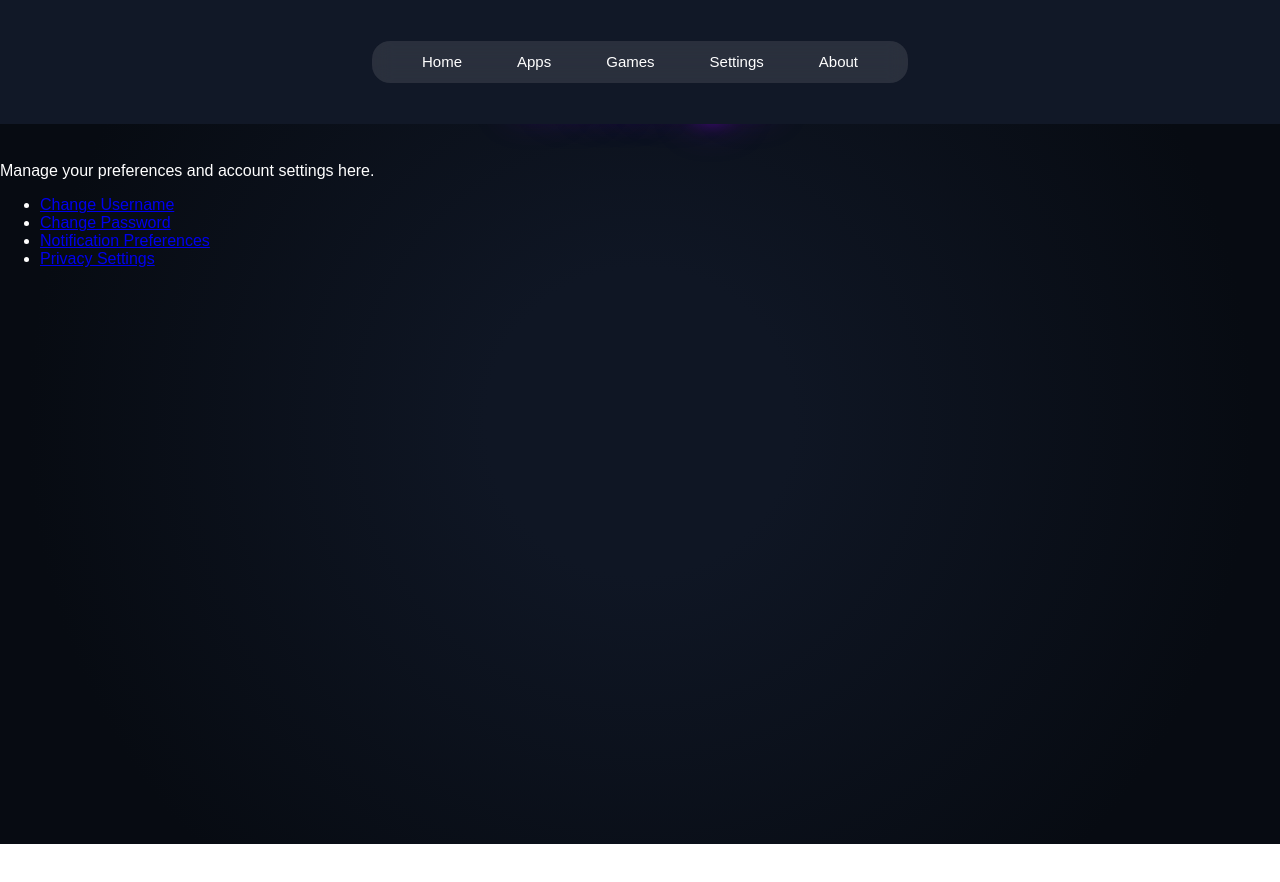
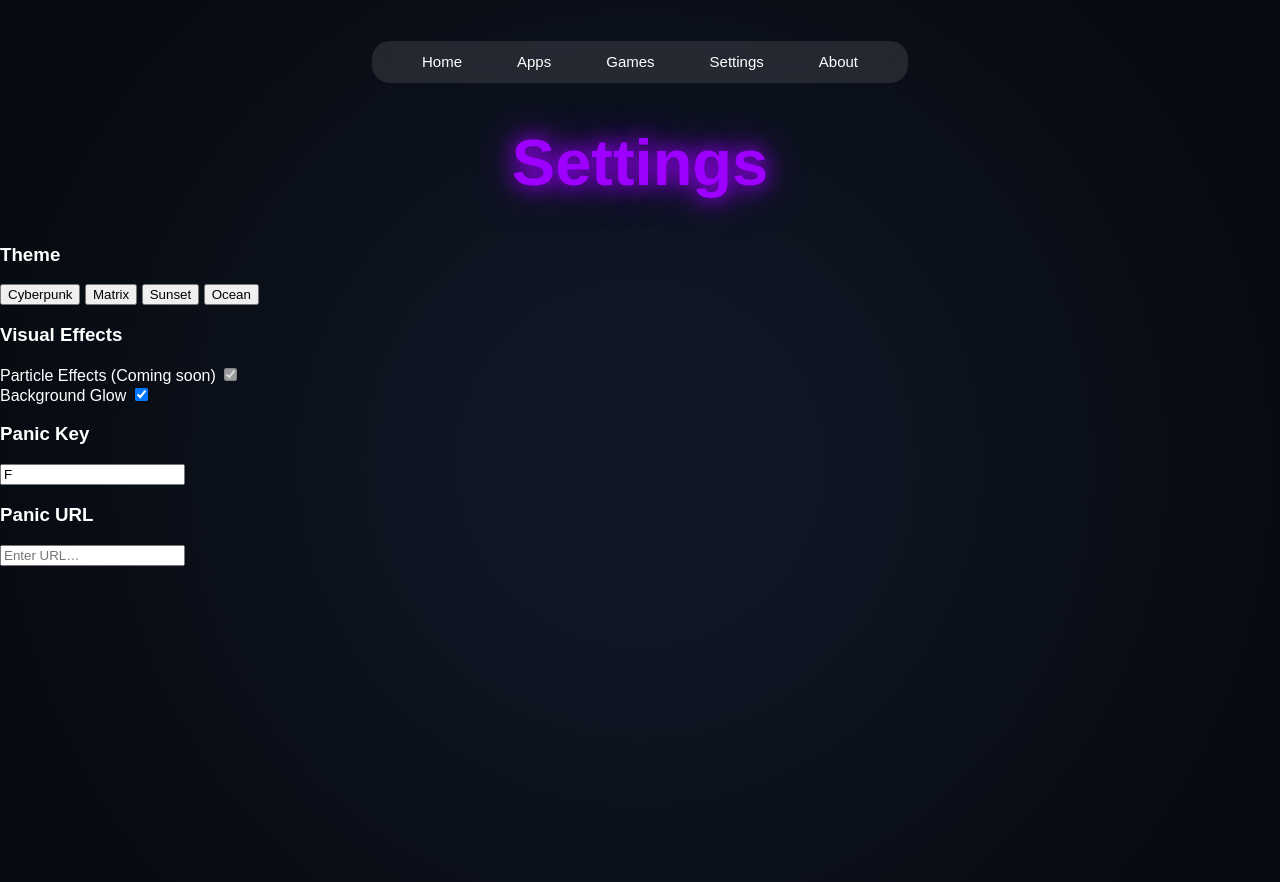
Before and after one commit to kumaa11/Universal-Network, a website: page public/settings.html in a window 1280 px wide. Before the commit the page ends 844 px from the top, so only its background shows below. Drawn offline with Linux system fonts and the light colour scheme.

Commit message:
settings

```diff
--- a/public/assets/css/style.css
+++ b/public/assets/css/style.css
@@ -52,11 +52,13 @@ body {
 }
 
 .title {
+  margin-top: 125px;
   font-size: 65px;
   font-weight: 800;
   color: #9e00ff;
   text-shadow: 0 0 20px #9e00ff, 0 0 40px #6b00cc;
   text-align: center;
+
 }
 
 .subtitle {
--- a/public/settings.html
+++ b/public/settings.html
@@ -15,37 +15,62 @@
         <li><a href="about.html">About</a></li>
     </ul>
 </nav>
-
 <h1 class="title">Settings</h1>
 
-<div class="settings-content">
-    <p>Manage your preferences and account settings here.</p>
-    <ul>
-        <li><a href="#">Change Username</a></li>
-        <li><a href="#">Change Password</a></li>
-        <li><a href="#">Notification Preferences</a></li>
-        <li><a href="#">Privacy Settings</a></li>
-    </ul>
+
+<div class="settings-modal">
+  <div class="section">
+    <h3>Theme</h3>
+    <div class="theme-options">
+      <button class="theme-option selected" data-theme="cyberpunk">
+        <span class="dot cyberpunk"></span>
+        Cyberpunk
+      </button>
+
+      <button class="theme-option" data-theme="matrix">
+        <span class="dot matrix"></span>
+        Matrix
+      </button>
+
+      <button class="theme-option" data-theme="sunset">
+        <span class="dot sunset"></span>
+        Sunset
+      </button>
+
+      <button class="theme-option" data-theme="ocean">
+        <span class="dot ocean"></span>
+        Ocean
+      </button>
+    </div>
+  </div>
+
+  <div class="section">
+    <h3>Visual Effects</h3>
+
+    <div class="toggle-row">
+      <span>Particle Effects (Coming soon)</span>
+      <label class="switch">
+        <input type="checkbox" checked disabled>
+        <span class="slider"></span>
+      </label>
+    </div>
+
+    <div class="toggle-row">
+      <span>Background Glow</span>
+      <label class="switch">
+        <input type="checkbox" checked>
+        <span class="slider"></span>
+      </label>
+    </div>
+  </div>
+
+  <div class="section">
+    <h3>Panic Key</h3>
+    <input type="text" class="input-box" value="F">
+
+    <h3>Panic URL</h3>
+    <input type="text" class="input-box" placeholder="Enter URL…">
+  </div>
 </div>
-
 </body>
 </html>
-<style>
-    body {
-        margin: 0;
-        padding: 0;
-        height: 100vh;
-        font-family: Arial, sans-serif;
-        background: radial-gradient(circle at center, #0f1624 20%, #070b12 80%);
-        color: white;
-    }
-
-    .navbar {
-        width: 100%;
-        display: flex;
-        justify-content: center;
-        padding: 25px 0;
-        position: absolute;
-        top: 0;
-        background-color: #111827;
-    }
```
